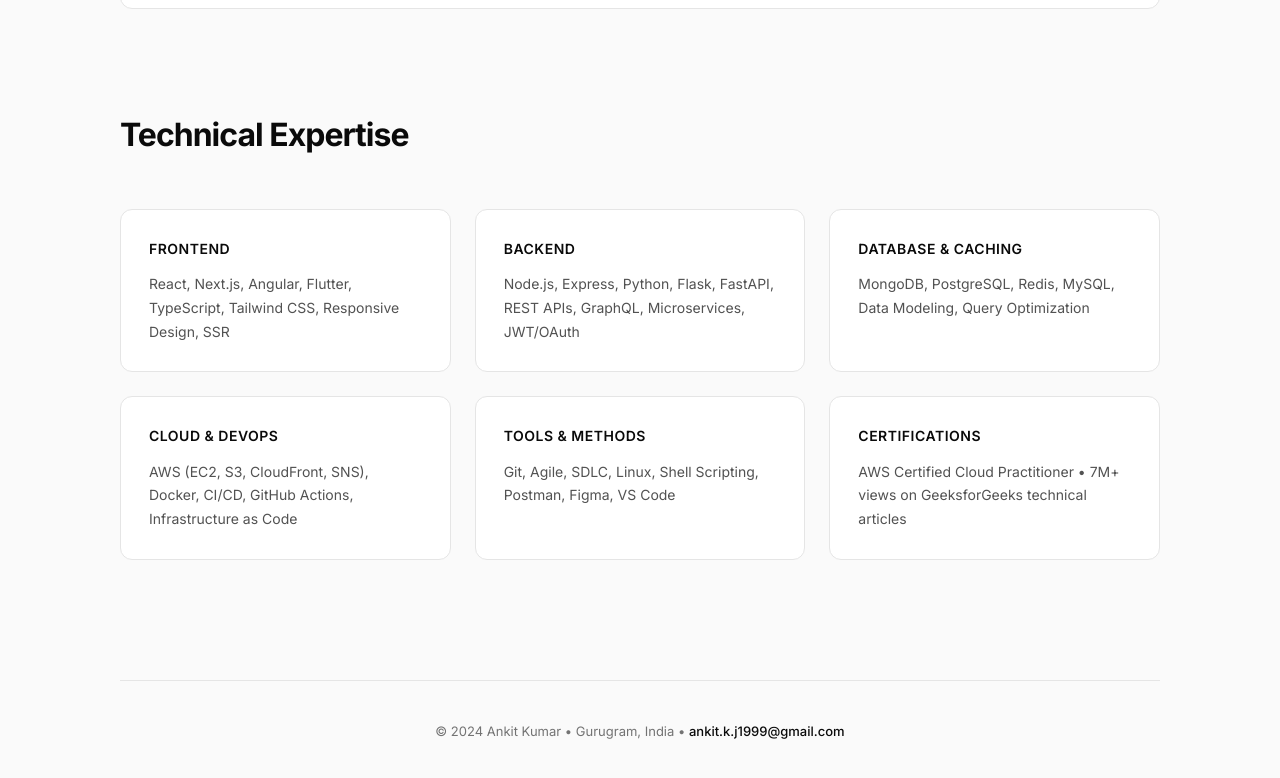
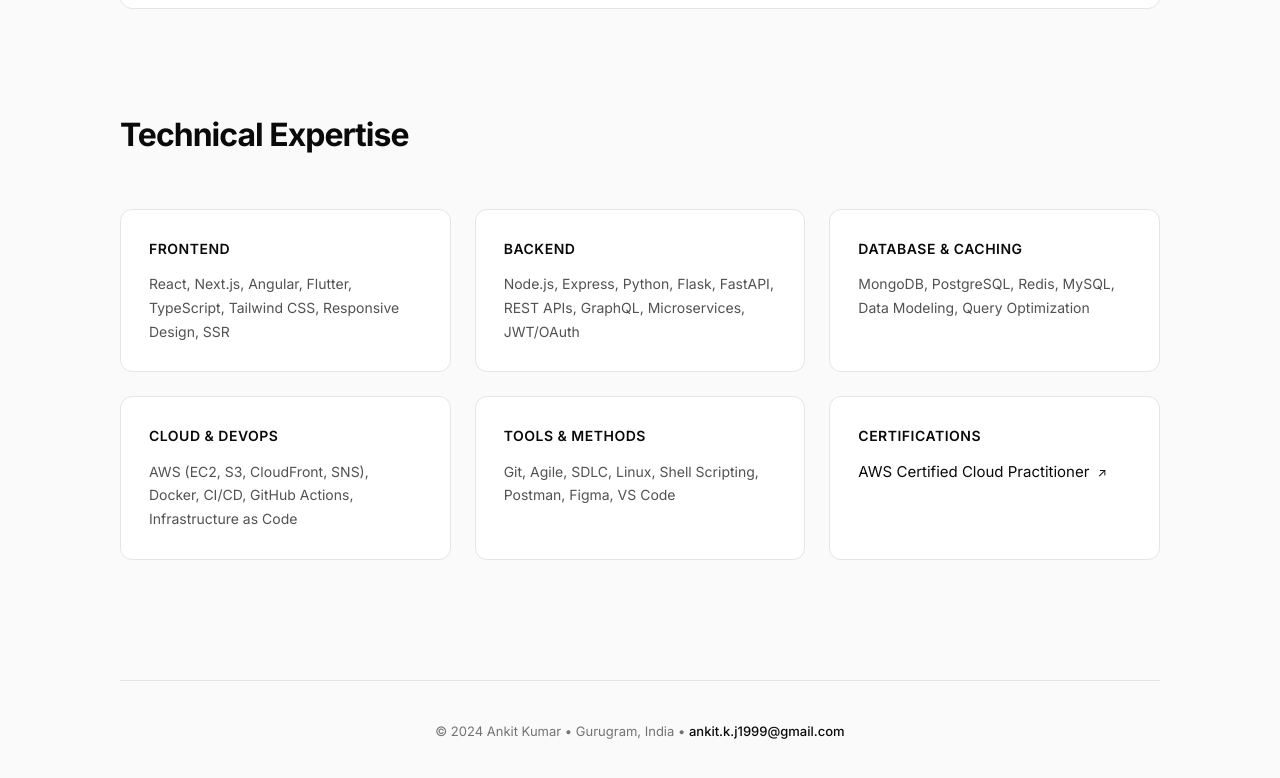
Before and after one commit to Ankitkj1999/Ankitkj1999, a plain HTML site: page index.html in a window 1280 px wide. Shown: the part 2736-3514 px from the top of the page. Drawn offline with Linux system fonts and the light colour scheme.

Commit message:
Simple Updates

```diff
--- a/index.html
+++ b/index.html
@@ -518,7 +518,7 @@
 
                 <div class="skill-category">
                     <h3>Certifications</h3>
-                    <p>AWS Certified Cloud Practitioner • 7M+ views on GeeksforGeeks technical articles</p>
+                    <a href="https://www.credly.com/badges/9c3f8956-b947-43eb-9ccc-733ffcfeeb39/public_url" target="_blank" style="color: inherit; text-decoration: none;">AWS Certified Cloud Practitioner <span style="font-size: 12px; margin-left: 4px;">↗</span></a>
                 </div>
             </div>
         </section>
```
Also changed, not shown: 1 other file.
